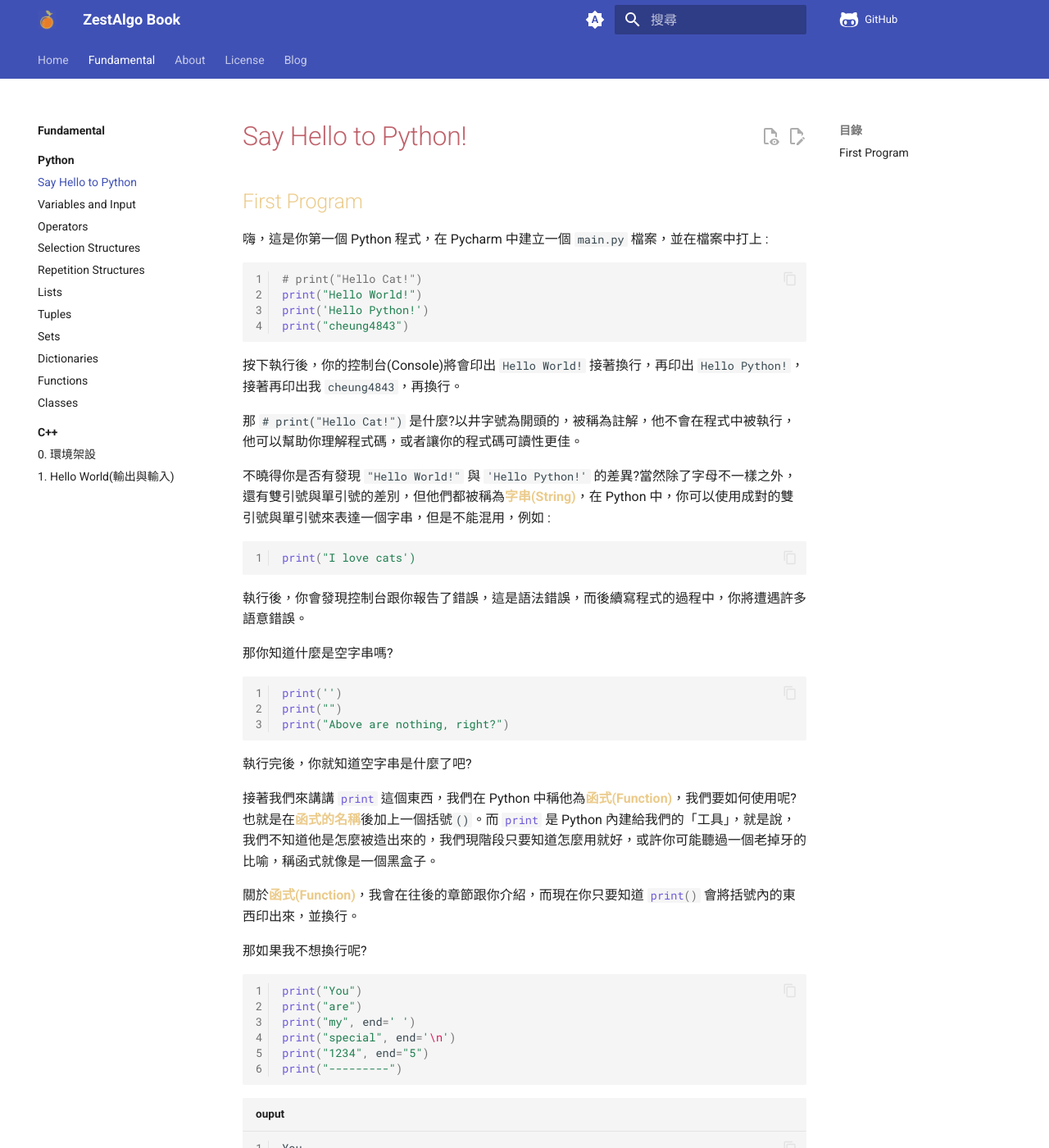
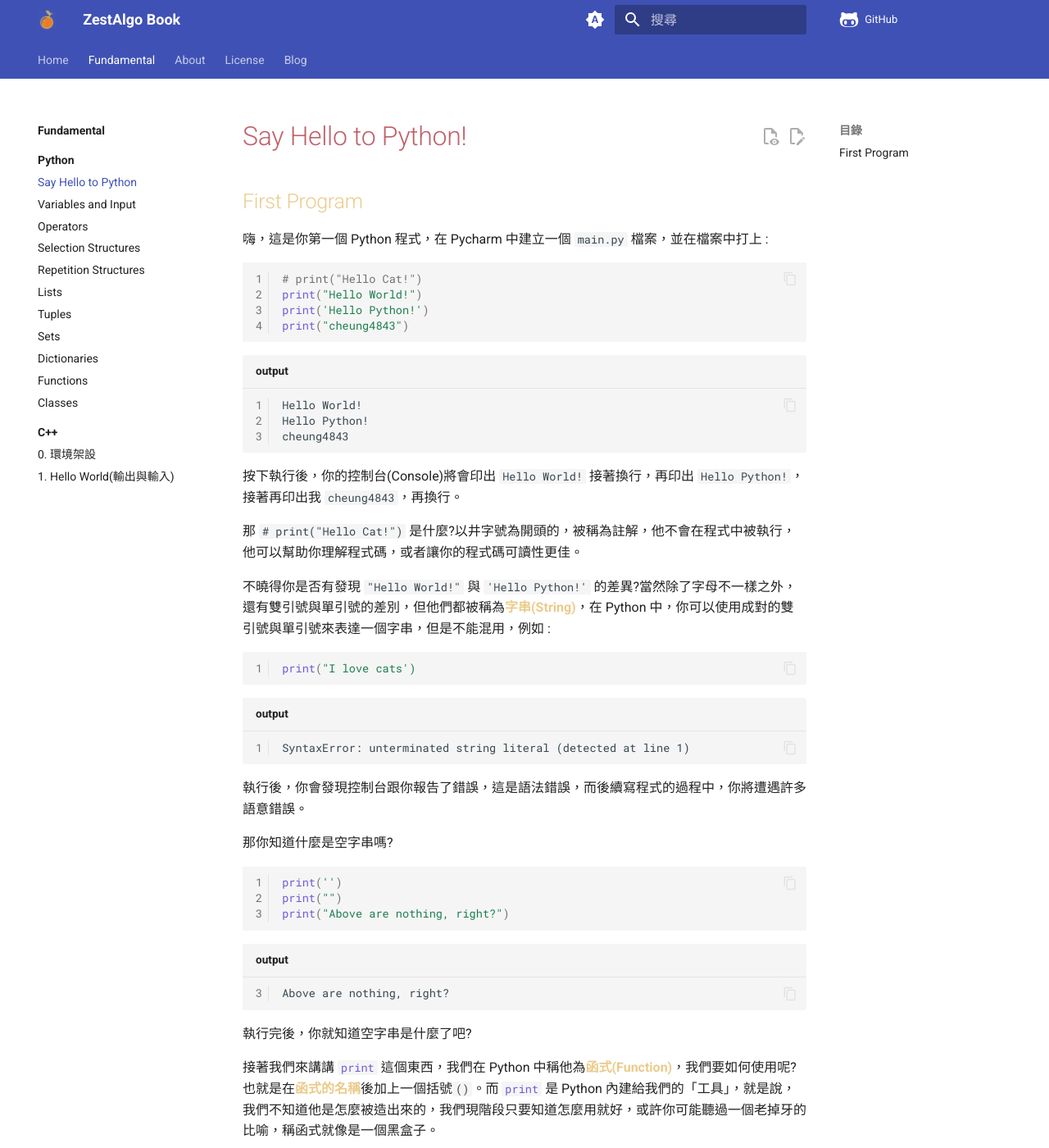
Before and after one commit to cheung4843/ZestAlgo, an MkDocs documentation site: the page built from docs/fundamental/python/say_hello.md, in a window 1280 px wide and 1400 px high. Shown: the whole window at 82% size. Built offline with MkDocs 1.6.1 and Material for MkDocs 9.7.7, drawn with Linux system fonts in a browser that asks for light colours; comment, search, counter and statistics services are not loaded; some of the changed text lies outside the part shown.

Commit message:
modified: index.md, lists.md, /say_hello.md
Content updated

````diff
--- a/docs/fundamental/python/say_hello.md
+++ b/docs/fundamental/python/say_hello.md
@@ -7,6 +7,12 @@
 print("Hello World!")
 print('Hello Python!')
 print("cheung4843")
+```
+
+```linenums="1" title="output"
+Hello World!
+Hello Python!
+cheung4843
 ```
 
 按下執行後，你的控制台(Console)將會印出 `Hello World!` 接著換行，再印出 `Hello Python!`，接著再印出我 `cheung4843`，再換行。
@@ -19,6 +25,10 @@ print("cheung4843")
 print("I love cats')
 ```
 
+```linenums="1" title="output"
+SyntaxError: unterminated string literal (detected at line 1)
+```
+
 執行後，你會發現控制台跟你報告了錯誤，這是語法錯誤，而後續寫程式的過程中，你將遭遇許多語意錯誤。
 
 那你知道什麼是空字串嗎?
@@ -29,11 +39,15 @@ print("")
 print("Above are nothing, right?")
 ```
 
+```linenums="3" title="output"
+Above are nothing, right?
+```
+
 執行完後，你就知道空字串是什麼了吧?
 
 接著我們來講講 `#!python print` 這個東西，我們在 Python 中稱他為**函式(Function)**，我們要如何使用呢?也就是在**函式的名稱**後加上一個括號`()`。而 `#!python print` 是 Python 內建給我們的「工具」，就是說，我們不知道他是怎麼被造出來的，我們現階段只要知道怎麼用就好，或許你可能聽過一個老掉牙的比喻，稱函式就像是一個黑盒子。
 
-關於**函式(Function)**，我會在往後的章節跟你介紹，而現在你只要知道 `#!python print()` 會將括號內的東西印出來，並換行。
+關於**函式(Function)**，我會在往後的[章節](functions.md)跟你介紹，而現在你只要知道 `#!python print()` 會將括號內的東西印出來，並換行。
 
 那如果我不想換行呢?
 
````
Also changed, not shown: other parts of docs/fundamental/python/say_hello.md (+0 -4 lines), docs/fundamental/index.md (+1 -1 lines), docs/fundamental/python/index.md (+8 -2 lines), docs/fundamental/python/lists.md (+1 -1 lines), docs/index.md (+3 -2 lines).
